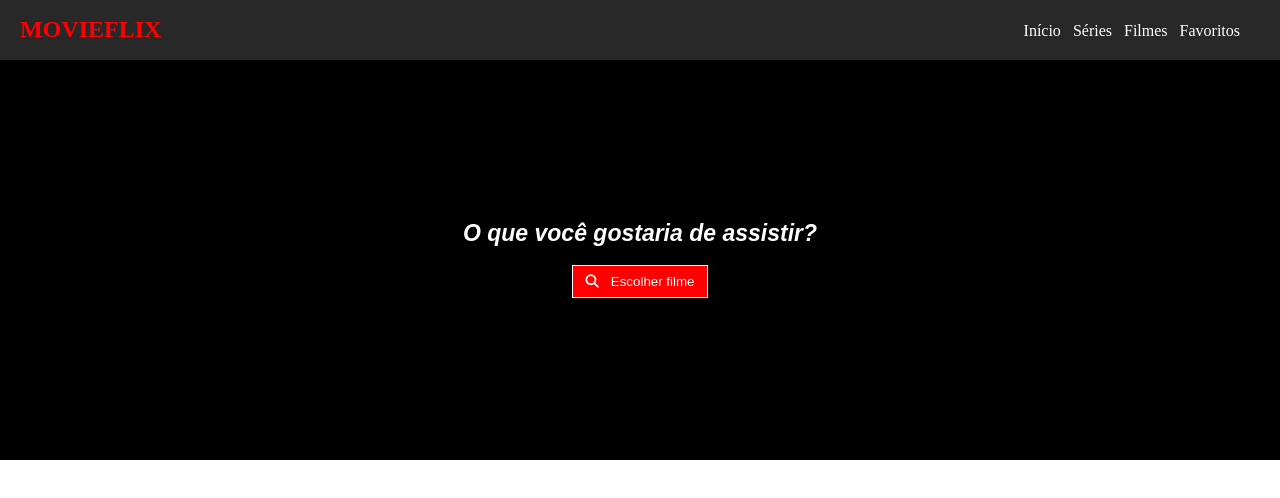
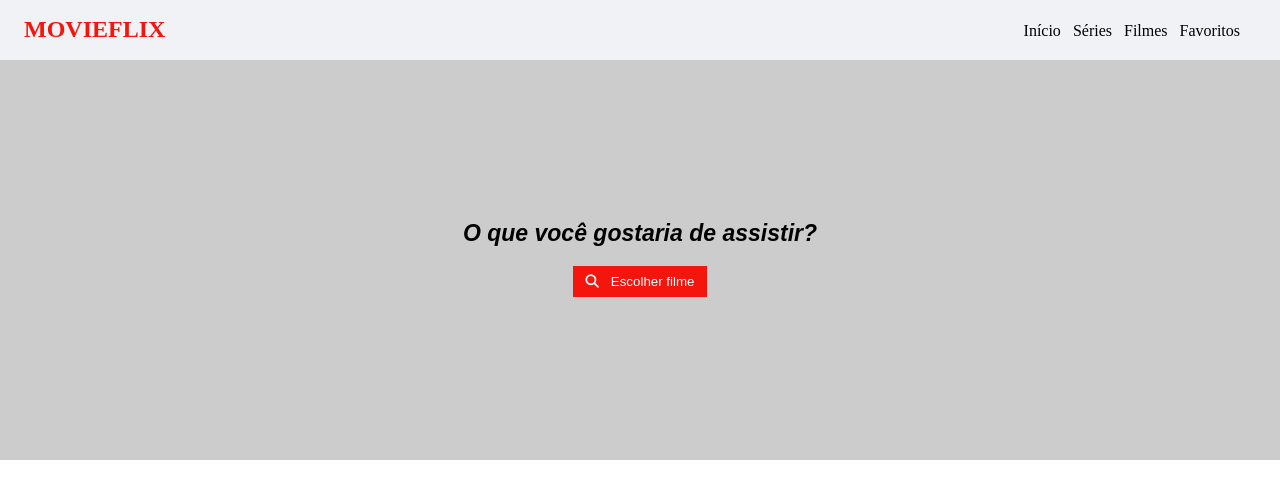
Before and after one commit to Nathan099-dev/projeto_movie_flix, a plain HTML site: page HTML/index.html in a window 1280 px wide. Drawn offline with Linux system fonts and the light colour scheme.

Commit message:
modificação de estilização

```diff
--- a/CSS/style.css
+++ b/CSS/style.css
@@ -11,12 +11,13 @@
 
 body{
     overflow-x: hidden;
+    background-color: #fff;
 }
 
 header{
     width: 100%;
     height: 60px;
-    background-color: #282828;
+    background-color: #f0f2f5;
 }
 
 nav{
@@ -27,9 +28,9 @@ nav{
 
 .logo h1{
     margin-left: 1rem;
-    padding: 1rem .25rem;
+    padding: 1rem .5rem;
     text-transform: uppercase;
-    color: red;
+    color: #f4160c;
 }
 
 .menu ul{
@@ -45,17 +46,18 @@ nav{
 }
 
 .menu a{
-    color: white;
+    color: black;
     text-decoration: none;
 }
 
 
 i#bars{
-    color: #fff;
+    color: #000;
     margin: 20px;
     display: flex;
     display: none;
     visibility: hidden;
+    cursor: pointer;
 }
 
 i#bars .visible{
@@ -67,7 +69,7 @@ i#bars .visible{
 section.main{
     width: 100%;
     height: 400px;
-    background-color: #000;
+    background-color: #ccc;
 
 }
 
@@ -78,7 +80,7 @@ section.main{
 }
 
 .main-itens h4{
-    color: white;
+    color: #000;
     font-size: 23px;
     font-family: Arial, Helvetica, sans-serif;
     font-style: italic;
@@ -87,11 +89,11 @@ section.main{
 
 .main-itens button{
     padding: 8px 12px;
-    background-color: red;
+    background-color: #f4160c;
     border: none;
     color: white;
     cursor: pointer;
-    border: 0.5px solid #fff;
+    border: 0.5px solid #ccc;
 }
 
 .main-itens i{
@@ -106,6 +108,10 @@ section.main{
 }
 
 @media screen and (max-width: 700px) {
+    .logo h1{
+        padding: 15px 30px;
+    }
+
    i#bars{
     display: block;
     visibility: visible;
@@ -116,8 +122,5 @@ section.main{
         display: none;
    }
 
-    .user_area i{
-        width: 100%;
-        display: none;
-    }
+
 }
```
